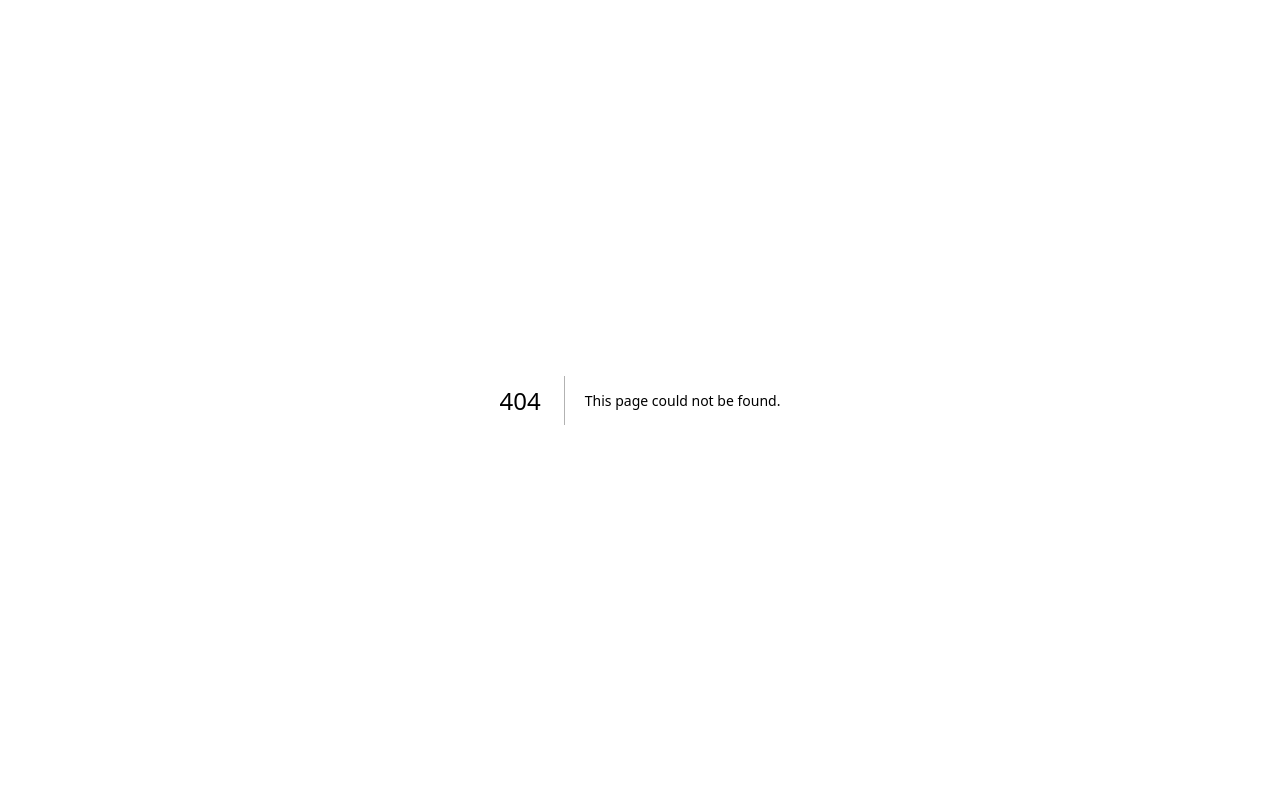
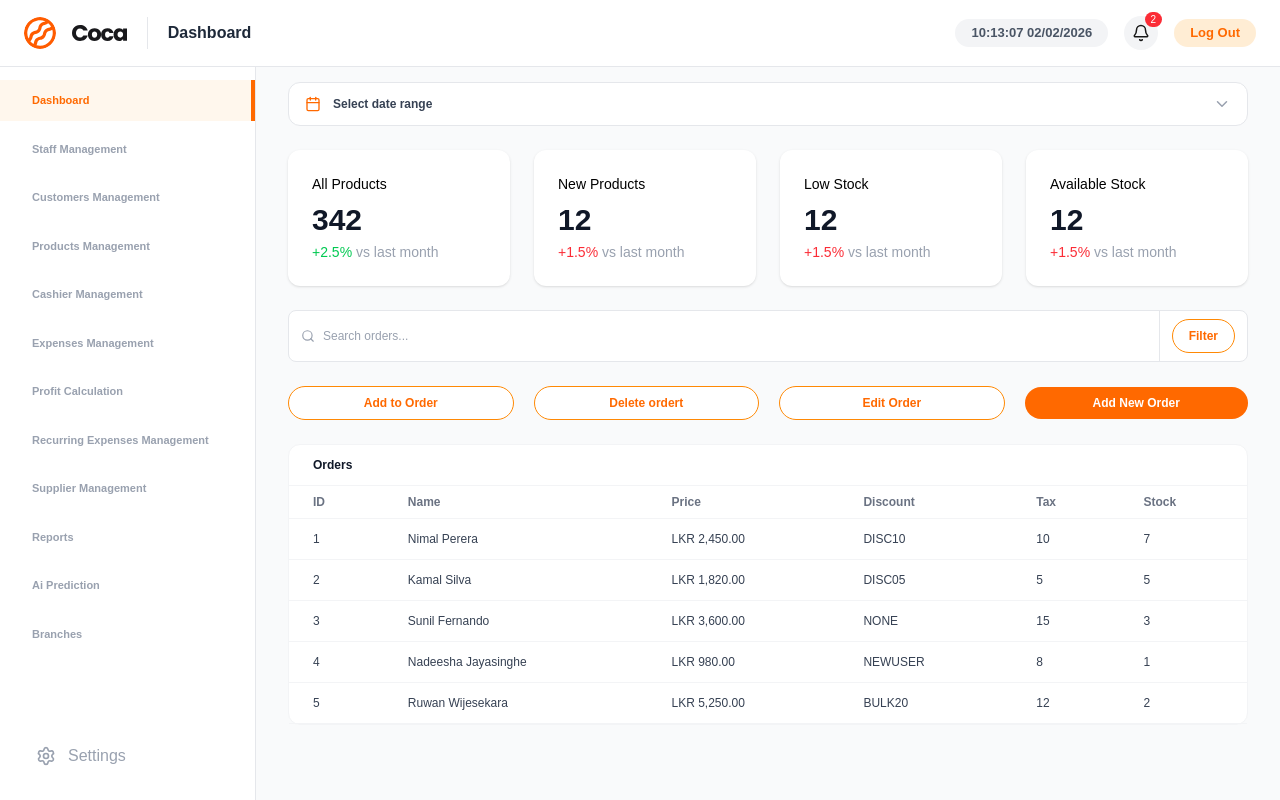
Before and after one commit to LTI-INTERNS/pos-micro-sass, a Next.js app: page /ordermanagement in a window 1280 px wide. Before the commit this address had no page. Built offline with nearby package versions, Linux system fonts and the light colour scheme.

Commit message:
Feat(order management) create order management UI and components

```diff
--- /dev/null
+++ b/app/components/Admin/ordermanagement/AddorderPopup.tsx
@@ -0,0 +1,59 @@
+"use client";
+
+import ModalShell from "../common/ModalShell";
+import ReusableForm, { FieldConfig } from "../common/ReusableForm";
+import PopupActions from "../common/PopupActions";
+import * as React from "react";
+
+type AddOrderPopupProps = {
+  open: boolean;
+  onClose: () => void;
+  onSave: (values: {
+    name: string;
+    price: string;
+    discount: string;
+    tax: string;
+    stock: string;
+  }) => void;
+};
+
+const addOrderFields: FieldConfig[] = [
+  { name: "name", label: "Name", placeholder: "Enter name", type: "text" },
+  { name: "price", label: "Price", placeholder: "Enter price", type: "number" },
+  { name: "discount", label: "Discount", placeholder: "Enter discount", type: "number" },
+  { name: "tax", label: "Tax", placeholder: "Enter tax", type: "number" },
+  { name: "stock", label: "Stock", placeholder: "Enter stock", type: "number" },
+];
+
+export default function AddOrderPopup({ open, onClose, onSave }: AddOrderPopupProps) {
+  const [latestValues, setLatestValues] = React.useState<Record<string, string>>({});
+
+  return (
+    <ModalShell open={open} title="Add New Order" onClose={onClose} widthClassName="w-[980px] max-w-[92vw]">
+      <div className="space-y-6">
+        <ReusableForm
+          fields={addOrderFields}
+          onSubmit={(values) => {
+            setLatestValues(values);
+            onSave(values as any);
+          }}
+        />
+
+        <div className="flex items-center justify-center">
+          <div className="w-[420px]">
+            <PopupActions
+              actions={[
+                { label: "Cancel", onClick: onClose, variant: "secondary" },
+                {
+                  label: "Save",
+                  onClick: () => onSave(latestValues as any),
+                  variant: "primary",
+                },
+              ]}
+            />
+          </div>
+        </div>
+      </div>
+    </ModalShell>
+  );
+}
--- /dev/null
+++ b/app/components/Admin/ordermanagement/order-actions.tsx
@@ -0,0 +1,61 @@
+"use client";
+
+import ActionButton from "@/app/components/Admin/common/ActionButton";
+import { useState } from "react";
+import AddOrderPopup from "@/app/components/Admin/ordermanagement/AddorderPopup";
+
+type Props = {
+  onAdd?: () => void;
+  onEdit?: () => void;
+  onDelete?: () => void;
+  onDeactive?: () => void;
+  onExport?: () => void;
+};
+
+export default function CashierActionsBar({
+  onAdd,
+  onEdit,
+  onDelete,
+  onDeactive,
+}: Props) {
+  const [showPopup, setShowPopup] = useState(false);
+
+  return (
+      <>
+        <div className="flex items-center gap-5">
+          <ActionButton
+            label="Add to Order"
+            onClick={onDeactive}
+          />
+
+          <ActionButton
+            label="Delete ordert"
+            onClick={onDelete}
+          />
+
+          <ActionButton
+            label="Edit Order"
+            onClick={onEdit}
+          />
+
+          <ActionButton
+            label="Add New Order"
+            variant="primary"
+            onClick={() => setShowPopup(true)}
+          />
+        </div>
+
+      {showPopup && (
+        <AddOrderPopup
+          open={showPopup}
+          onClose={() => setShowPopup(false)}
+          onSave={(values) => {
+            // Handle order save logic here
+            console.log('Order saved:', values);
+            setShowPopup(false);
+          }}
+        />
+      )}
+    </>
+  );
+}
--- /dev/null
+++ b/app/components/Admin/ordermanagement/order-table.tsx
@@ -0,0 +1,21 @@
+import CommonTable, { Column } from "@/app/components/Admin/common/CommonTable";
+import { Order } from "@/app/ordermanagement/data";
+
+const orderColumns: Column<Order>[] = [
+  { key: "id", label: "ID" },
+  { key: "name", label: "Name" },
+  { key: "price", label: "Price" },
+  { key: "discount", label: "Discount" },
+  { key: "tax", label: "Tax" },
+  { key: "stock", label: "Stock" },
+];
+
+export default function OrdersTable({ orders }: { orders: Order[] }) {
+  return (
+    <CommonTable
+      title="Orders"
+      data={orders}
+      columns={orderColumns}
+    />
+  );
+}
--- /dev/null
+++ b/app/components/Admin/ordermanagement/orderStarCardGrid.tsx
@@ -0,0 +1,50 @@
+import StatCard from "@/app/components/Admin/common/StatCard";
+
+const statCards = [
+  {
+    title: "All Products",
+    value: "342",
+    percentage: "+2.5%",
+    trend: "up" as const,
+    caption: "vs last month",
+  },
+  {
+    title: "New Products",
+    value: "12",
+    percentage: "+1.5%",
+    trend: "down" as const,
+    caption: "vs last month",
+  },
+  {
+    title: "Low Stock",
+    value: "12",
+    percentage: "+1.5%",
+    trend: "down" as const,
+    caption: "vs last month",
+  },
+  {
+    title: "Available Stock",
+    value: "12",
+    percentage: "+1.5%",
+    trend: "down" as const,
+    caption: "vs last month",
+  },
+];
+
+export default function StatCardGrid() {
+  return (
+    <div className="grid grid-cols-2 lg:grid-cols-4 gap-6">
+      {statCards.map((card) => (
+        <StatCard
+          key={card.title}
+          title={card.title}
+          value={card.value}
+          percentage={card.percentage}
+          trend={card.trend}
+          caption={card.caption}
+          showDetailButton={false}
+        />
+      ))}
+    </div>
+  );
+}
--- /dev/null
+++ b/app/ordermanagement/data.ts
@@ -0,0 +1,51 @@
+export type Order = {
+  id: number;
+  name: string;
+  price: string;
+  discount: string;
+  tax: number;
+  stock: string;
+};
+
+export const ordersData: Order[] = [
+  {
+    id: 1,
+    name: "Nimal Perera",
+    price: "LKR 2,450.00",
+    discount: "DISC10",
+    tax: 10,
+    stock: "7",
+  },
+  {
+    id: 2,
+    name: "Kamal Silva",
+    price: "LKR 1,820.00",
+    discount: "DISC05",
+    tax: 5,
+    stock: "5",
+  },
+  {
+    id: 3,
+    name: "Sunil Fernando",
+    price: "LKR 3,600.00",
+    discount: "NONE",
+    tax: 15,
+    stock: "3",
+  },
+  {
+    id: 4,
+    name: "Nadeesha Jayasinghe",
+    price: "LKR 980.00",
+    discount: "NEWUSER",
+    tax: 8,
+    stock: "1",
+  },
+  {
+    id: 5,
+    name: "Ruwan Wijesekara",
+    price: "LKR 5,250.00",
+    discount: "BULK20",
+    tax: 12,
+    stock: "2",
+  },
+];
--- /dev/null
+++ b/app/ordermanagement/filterRows.ts
@@ -0,0 +1,14 @@
+export function filterRows<T>(
+  rows: T[],
+  query: string,
+  keys: (keyof T)[]
+): T[] {
+  const q = query.trim().toLowerCase();
+  if (!q) return rows;
+
+  return rows.filter((row) =>
+    keys.some((key) =>
+      String(row[key] ?? "").toLowerCase().includes(q)
+    )
+  );
+}
--- /dev/null
+++ b/app/ordermanagement/page.tsx
@@ -0,0 +1,102 @@
+"use client";
+
+import { useMemo, useState } from "react";
+import DashboardLayout from "@/app/components/Admin/common/dashboard_layout";
+import DateRangePicker from "@/app/components/Admin/common/DateRangeBar";
+import StatCardGrid from "@/app/components/Admin/productmanagement/productStarCardGrid";
+import SearchBar from "@/app/components/Admin/common/Search-bar";
+import OrderActionsBar from "@/app/components/Admin/ordermanagement/order-actions";
+import FilterPopup, { type SelectField } from "@/app/components/Admin/common/FilterPopup";
+import OrdersTable from "@/app/components/Admin/ordermanagement/order-table";
+import { filterRows } from "./filterRows";
+import { ordersData } from "./data";
+
+type Order = {
+  id: number;
+  name: string;
+  price: string;
+  discount: string;
+  tax: number;
+  stock: string;
+};
+
+export default function DashboardPage() {
+  const [query, setQuery] = useState("");
+  const [filterOpen, setFilterOpen] = useState(false);
+
+  const [filters, setFilters] = useState<Record<string, string>>({
+    tax: "",
+    stock: "",
+  });
+
+  const filterFields: SelectField[] = useMemo(() => {
+    const uniqueTaxes = Array.from(new Set(ordersData.map((p: Order) => p.tax)))
+      .filter((v) => v !== null && v !== undefined)
+      .map(String);
+
+    const uniqueStocks = Array.from(new Set(ordersData.map((p: Order) => p.stock))).filter(Boolean);
+
+    return [
+      {
+        name: "tax",
+        placeholder: "Select Tax",
+        options: uniqueTaxes.map((t) => ({ label: t, value: t })),
+      },
+      {
+        name: "stock",
+        placeholder: "Select Stock",
+        options: uniqueStocks.map((s) => ({ label: s, value: s })),
+      },
+    ];
+  }, []);
+
+  const filteredOrders = useMemo(() => {
+    const searched = filterRows<Order>(ordersData as Order[], query, [
+      "name",
+      "price",
+      "discount",
+      "tax",
+      "stock",
+    ]);
+
+    return searched.filter((p) => {
+      if (filters.tax && String(p.tax) !== filters.tax) return false;
+      if (filters.stock && p.stock !== filters.stock) return false;
+      return true;
+    });
+  }, [query, filters]);
+
+  return (
+    <DashboardLayout>
+      <div className="w-full space-y-6">
+        <DateRangePicker />
+        <StatCardGrid />
+
+        <div className="relative w-full">
+          <SearchBar
+            value={query}
+            onChange={setQuery}
+            placeholder="Search orders..."
+            showFilter
+            filterLabel="Filter"
+            onFilter={() => setFilterOpen(true)}
+          />
+
+          <FilterPopup
+            open={filterOpen}
+            onClose={() => setFilterOpen(false)}
+            fields={filterFields}
+            onApply={(values) => {
+              setFilters(values);
+              setFilterOpen(false);
+            }}
+          />
+        </div>
+
+        <OrderActionsBar />
+
+        <OrdersTable orders={filteredOrders} />
+      </div>
+    </DashboardLayout>
+  );
+}
```
